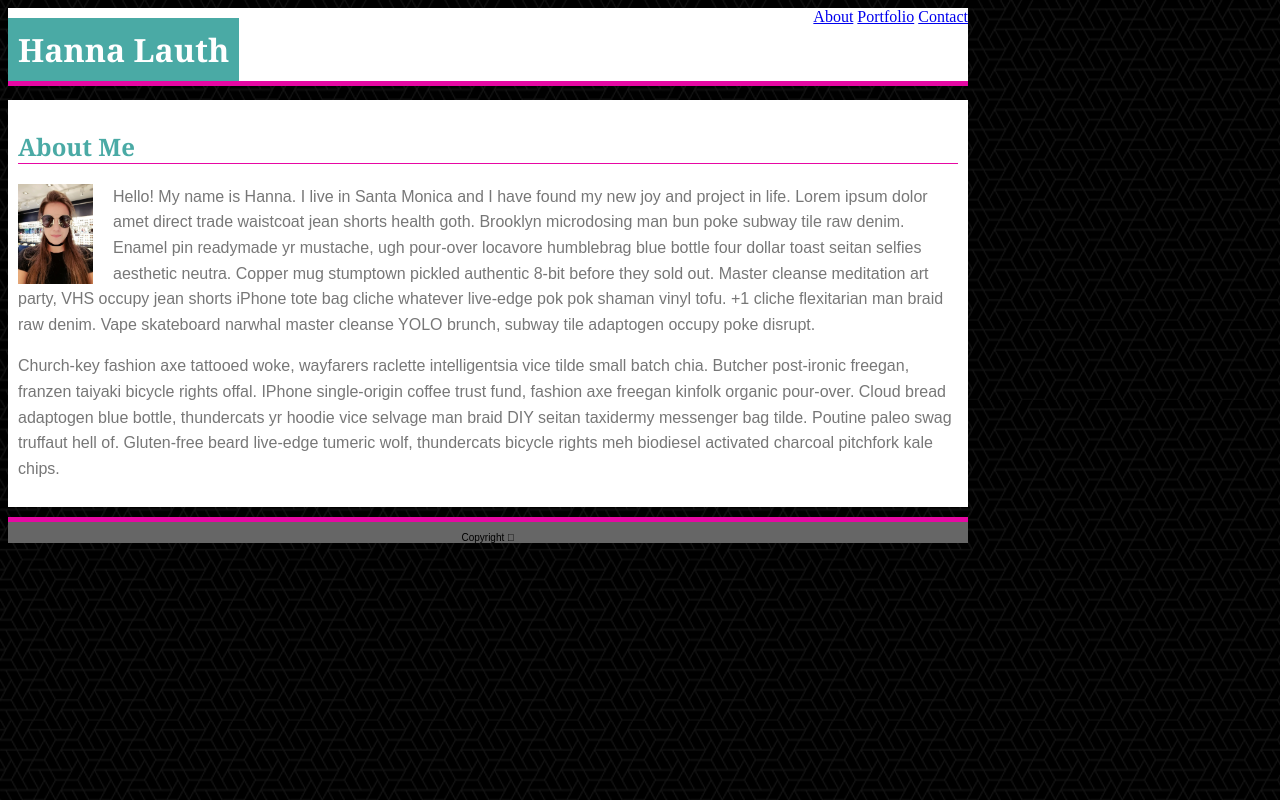
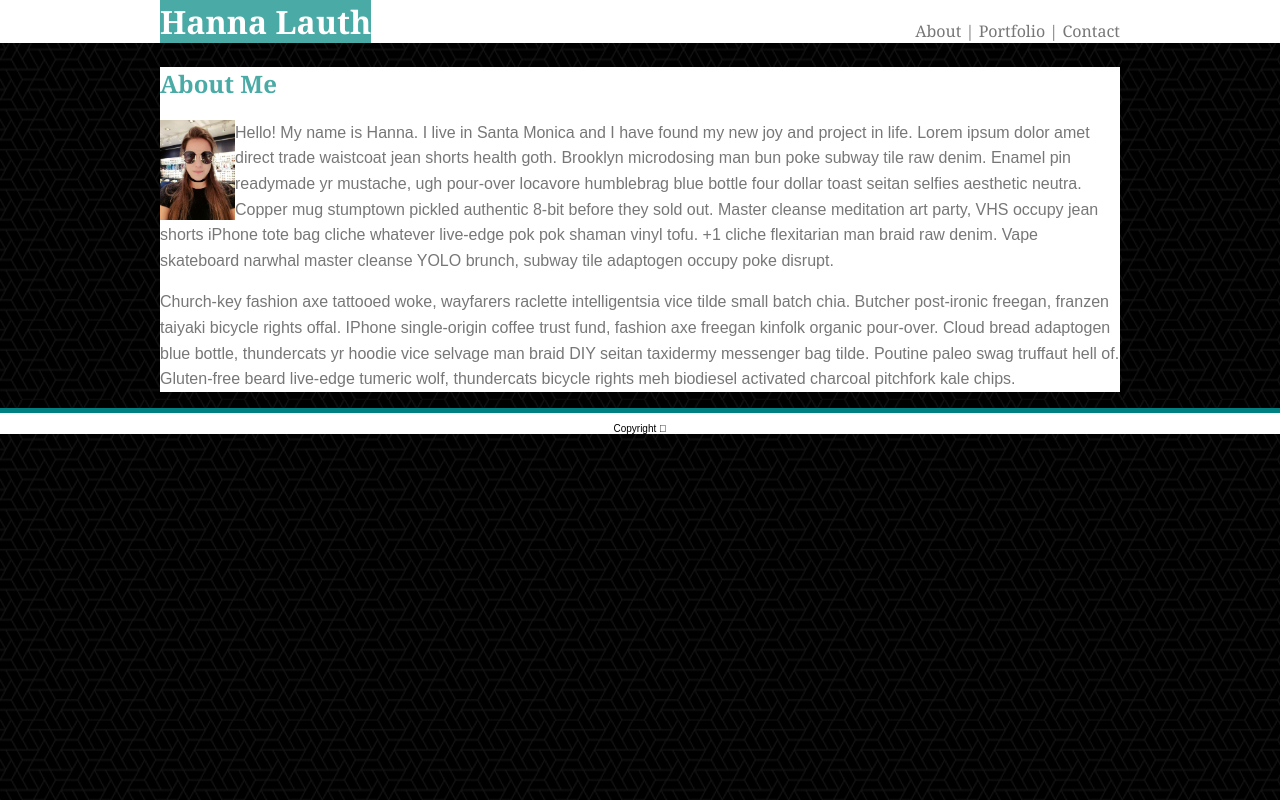
Before and after one commit to hmlauth/Basic-Portfolio, a plain HTML site: page index.html in a window 1280 px wide. Drawn offline with Linux system fonts and the light colour scheme.

Commit message:
Push before messing around with code

```diff
--- a/assets/css/style.css
+++ b/assets/css/style.css
@@ -1,10 +1,10 @@
 body {
-    width: 960px;
+    margin: 0 auto;
     background-image: url(../images/what-the-hex-dark.png)
 }
 
 /* Font for all headings */
-h1, h2, .main-content-container {
+h1, h2, .main-header-container, .content-header {
     font-family: 'Georgia', Times, Times New Roman, serif;
     color: #4aaaa5;
 }
@@ -15,42 +15,53 @@ p, footer {
 }
 
 /* HEADER ACROSS ALL PAGES */
-.main-header {
+.main-header-container {
     background-color: #ffffff;
-    border-bottom: 5px solid #e608a3;
+    width: 100%;
+    display: inline-block;
+}
+
+.blue-bottom-border{
+
+}
+
+    .page-header {
+        background-color: #ffffff;
         width: 960px;
-    display: inline-block;
+        margin: 0 auto;
     }
 
         h1 {
             background-color: #4aaaa5;
             color: white;
-        padding: 10px;
-        margin: 10px 0px 0px 0px;
             float: left;
+            margin: 0px;
         }
 
         nav {
             color: #777777;
             float: right;
+            padding-top: 20px;
+        }
+            nav > a {
+                color: #777777;
+                text-decoration: none;
             }
 
 /* CONTENT CONTAINER ACROSS ALL PAGES */
 .main-content-container {
     background-color: #ffffff;
     border: #dddddd;
-    padding: 10px;
-    margin: 10px 0px 10px 0px;
-    display: inline-block;
+    width: 960px;
+    margin: 0 auto;
+
 }
 
 h2 {
-    border-bottom: 1px solid #e608a3;
+
 }
-
     #profile-photo {
         float: left;
-        margin-right: 20px;
     }
 
     p {
@@ -60,9 +71,10 @@ p, footer {
 
 /* FOOTER */
 footer {
-    background-color: #666666;
-    border-top: 5px solid #e608a3;
+    background-color: #ffffff;
+    border-top: 5px solid teal;
     padding-top: 10px;
     text-align: center;
     font-size: 10px;
+    margin-top: 10px;
 }
--- a/index.html
+++ b/index.html
@@ -10,18 +10,22 @@
 </head>
 
 <body>
-    <div class="main-header">
-        <h1>Hanna Lauth</h1>
-        <nav>
-            <a href="index.html">About</a>
-            <a href="portfolio.html">Portfolio</a>
-            <a href="contact.html">Contact</a>
-        </nav>
+    <div class="main-header-container blue-bottom-border">
+        <div class="page-header">
+            <h1>Hanna Lauth</h1>
+            <nav>
+                <a href="index.html">About |</a>
+                <a href="portfolio.html">Portfolio |</a>
+                <a href="contact.html">Contact</a>
+            </nav>
+        </div>
     </div>
 
-    <div class="main-content-container">
+    <div class="main-content-container blue-bottom-border">
+
         <div class="content-header">
             <h2>About Me</h2>
+
 
             <img src="assets/images/IMG_0019.jpg" alt="Profile Photo" height="100px" id="profile-photo">
 
@@ -29,6 +33,7 @@
             </p>
             <p>Church-key fashion axe tattooed woke, wayfarers raclette intelligentsia vice tilde small batch chia. Butcher post-ironic freegan, franzen taiyaki bicycle rights offal. IPhone single-origin coffee trust fund, fashion axe freegan kinfolk organic pour-over. Cloud bread adaptogen blue bottle, thundercats yr hoodie vice selvage man braid DIY seitan taxidermy messenger bag tilde. Poutine paleo swag truffaut hell of. Gluten-free beard live-edge tumeric wolf, thundercats bicycle rights meh biodiesel activated charcoal pitchfork kale chips.
             </p>
+
         </div>
     </div>
     <footer>Copyright </footer>
```
Also changed, not shown: contact.html (deleted, +0 -29 lines), portfolio.html (+7 -26 lines). Lines whose indentation alone changed are shown as unchanged.
